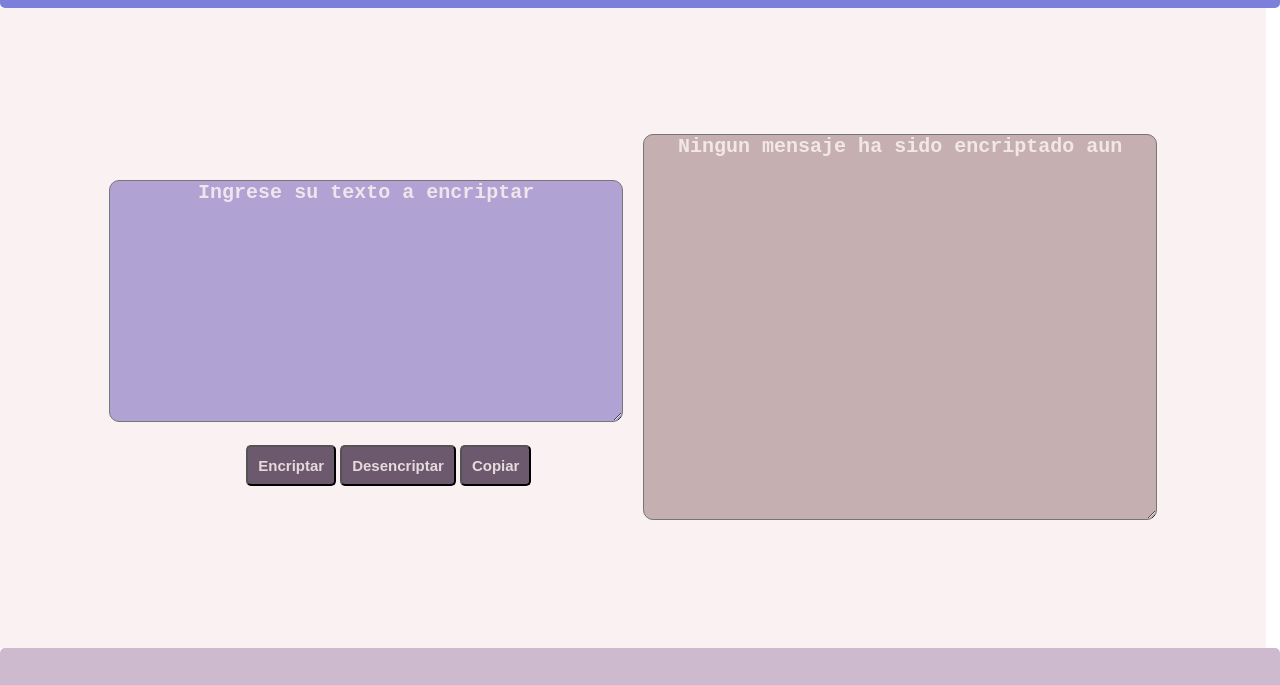
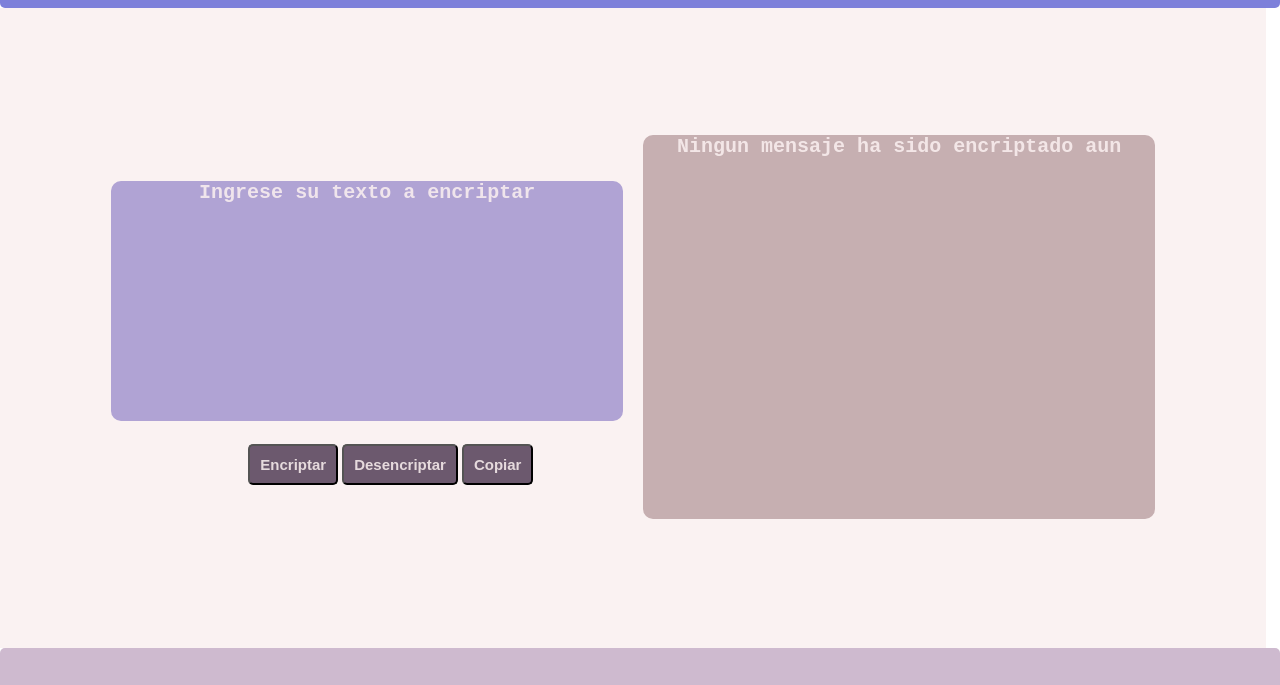
Before and after one commit to Diegoiribe/Encriptador, a plain HTML site: page index.html in a window 1280 px wide. Shown: the part 88-773 px from the top of the page. Drawn offline with Linux system fonts and the light colour scheme.

Commit message:
Update style.css

```diff
--- a/style.css
+++ b/style.css
@@ -33,6 +33,8 @@ header #alura {
   color: rgba(250, 240, 240, 0.8549019608);
   font-size: 20px;
   font-weight: bolder;
+  resize: none;
+  border: none;
 }
 .container #respuesta {
   margin: 10px;
@@ -45,6 +47,8 @@ header #alura {
   color: rgba(250, 240, 240, 0.8549019608);
   font-size: 20px;
   font-weight: bolder;
+  resize: none;
+  border: none;
 }
 .container ::-moz-placeholder {
   color: rgba(250, 240, 240, 0.8549019608);
```
